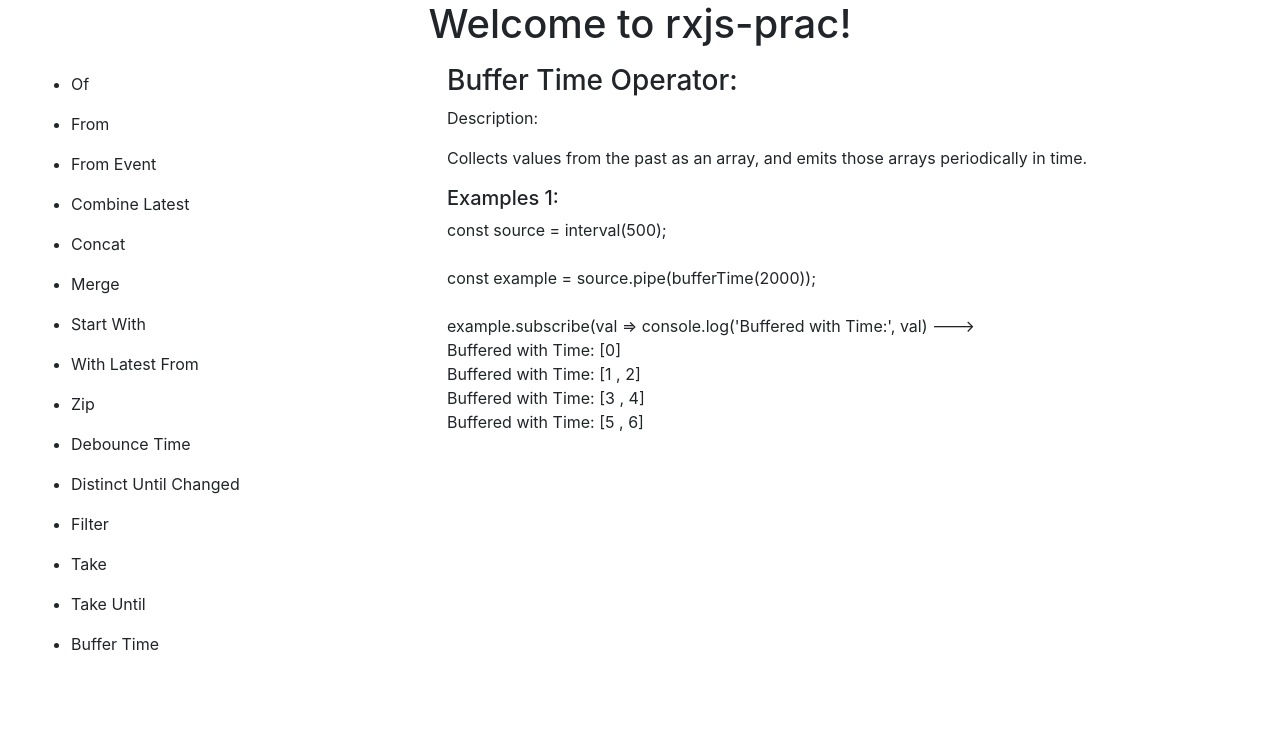
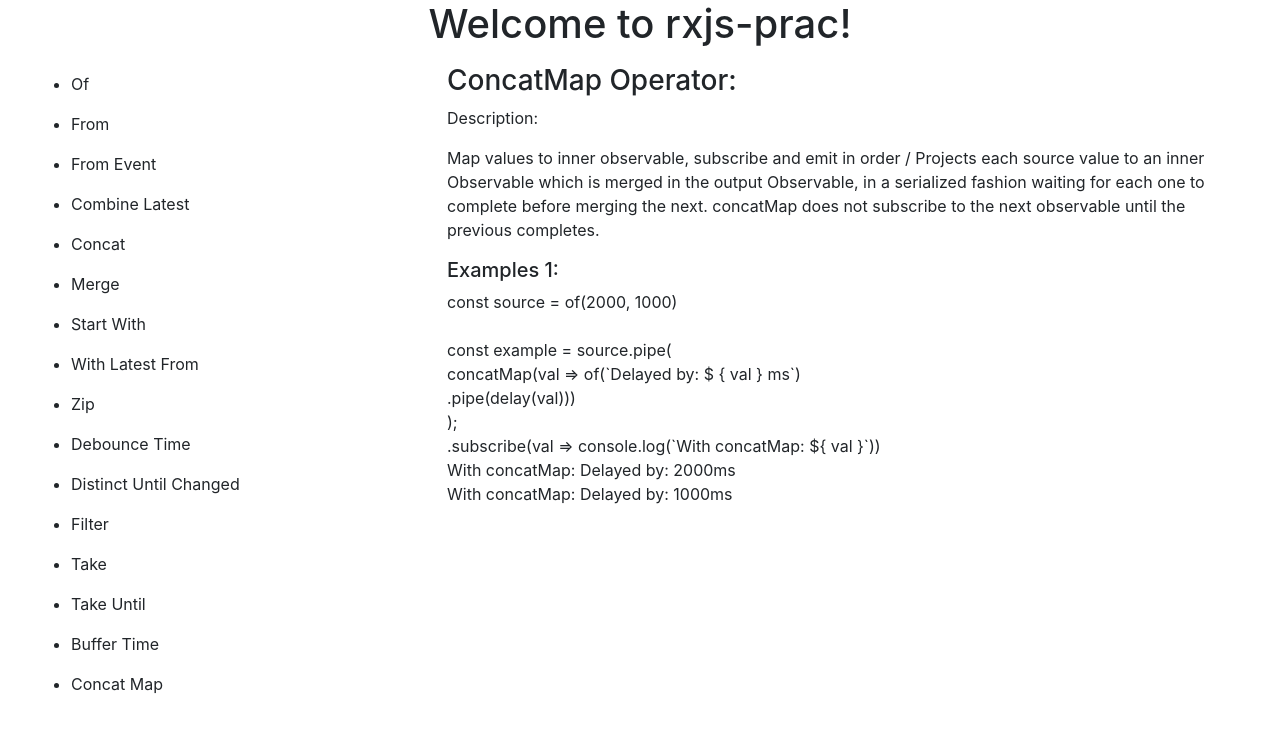
Before and after one commit to AquiburRKhan/rxjs-prac, an Angular app: page / in a window 1280 px wide. Shown: the top 730 px of the page. Built offline with nearby package versions, Linux system fonts and the light colour scheme.

Commit message:
add: added concatmap operator

```diff
--- a/src/app/app.component.html
+++ b/src/app/app.component.html
@@ -22,6 +22,7 @@
       <li style="cursor: pointer;" class="py-2" (click)="changeMenu('take')">Take</li>
       <li style="cursor: pointer;" class="py-2" (click)="changeMenu('take-until')">Take Until</li>
       <li style="cursor: pointer;" class="py-2" (click)="changeMenu('buffer-time')">Buffer Time</li>
+      <li style="cursor: pointer;" class="py-2" (click)="changeMenu('concat-map')">Concat Map</li>
     </ul>
   </div>
   <div class="col-8">
@@ -70,5 +71,8 @@
     <div *ngIf="currentMenu == 'buffer-time'">
       <app-buffer-time></app-buffer-time>
     </div>
+    <div *ngIf="currentMenu == 'concat-map'">
+      <app-concat-map></app-concat-map>
+    </div>
   </div>
 </div>
--- a/src/app/app.component.ts
+++ b/src/app/app.component.ts
@@ -6,7 +6,7 @@
 })
 export class AppComponent {
   title = 'rxjs-prac';
-  currentMenu = 'buffer-time';
+  currentMenu = 'concat-map';
 
   constructor(){
   }
--- a/src/app/app.module.ts
+++ b/src/app/app.module.ts
@@ -18,6 +18,7 @@
 import { TakeComponent } from './observables/take/take.component';
 import { TakeUntilComponent } from './observables/take-until/take-until.component';
 import { BufferTimeComponent } from './observables/buffer-time/buffer-time.component';
+import { ConcatMapComponent } from './observables/concat-map/concat-map.component';
 
 @NgModule({
   declarations: [
@@ -36,7 +37,8 @@
     FilterComponent,
     TakeComponent,
     TakeUntilComponent,
-    BufferTimeComponent
+    BufferTimeComponent,
+    ConcatMapComponent
   ],
   imports: [
     BrowserModule,
--- /dev/null
+++ b/src/app/observables/concat-map/concat-map.component.html
@@ -0,0 +1,26 @@
+<h3>ConcatMap Operator: </h3>
+<p>Description: </p>
+<p>Map values to inner observable, subscribe and emit in order / Projects each source value to
+  an inner Observable which is merged in the output Observable, in a serialized fashion waiting
+  for each one to complete before merging the next. concatMap does not subscribe to the next observable until the previous completes.
+</p>
+<div>
+  <h5>Examples 1: </h5>
+  <p>const source = of(2000, 1000)
+    <br>
+    <br>
+    const example = source.pipe(
+    <br>
+    concatMap(val => of(`Delayed by: $ &#123; val &#125; ms`)
+    <br>
+    .pipe(delay(val)))
+    <br>
+    );
+    <br>
+    .subscribe(val => console.log(`With concatMap: $&#123; val &#125;`))
+    <br>
+    With concatMap: Delayed by: 2000ms
+    <br>
+    With concatMap: Delayed by: 1000ms
+  </p>
+</div>
--- /dev/null
+++ b/src/app/observables/concat-map/concat-map.component.ts
@@ -0,0 +1,30 @@
+import { Component, OnInit } from '@angular/core';
+import { of } from 'rxjs';
+import { concatMap, delay } from 'rxjs/operators';
+
+@Component({
+  selector: 'app-concat-map',
+  templateUrl: './concat-map.component.html'
+})
+export class ConcatMapComponent implements OnInit {
+
+  constructor() {
+    this.concatMapExample1()
+  }
+
+  ngOnInit() {
+  }
+
+  concatMapExample1(){
+    const source = of(2000, 1000);
+    // map value from source into inner observable, when complete emit result and move to next
+    const example = source.pipe(
+      concatMap(val => of(`Delayed by: ${val}ms`).pipe(delay(val)))
+    );
+    //output: With concatMap: Delayed by: 2000ms, With concatMap: Delayed by: 1000ms
+    example.subscribe(val =>
+      console.log(`With concatMap: ${val}`)
+    );
+  }
+
+}
```
